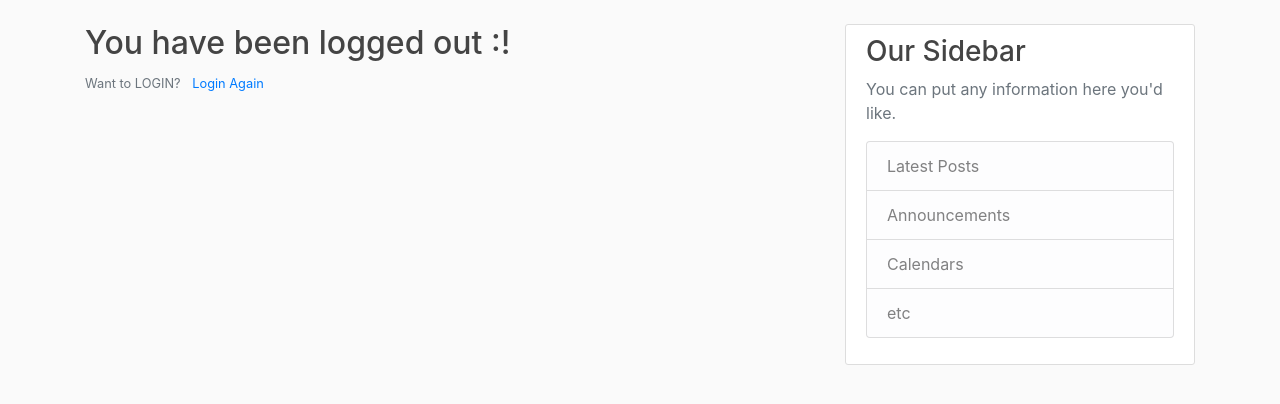
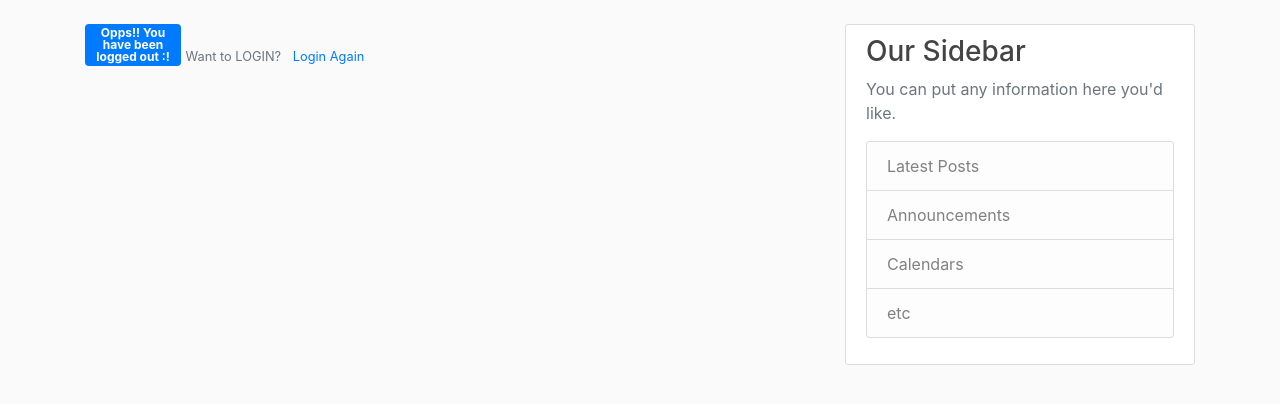
Before and after one commit to shashikant231/Travelog-, a Django app: page /logout/ in a window 1280 px wide. Shown: the part 56-460 px from the top of the page. Run offline with Django 3.2, Linux system fonts and the light colour scheme; some libraries are stand-ins or nearby versions.

Commit message:
Update logout.html
TEXT Wrapping  to highlight the user that they have been logged out.

```diff
--- a/django_first/users/templates/users/logout.html
+++ b/django_first/users/templates/users/logout.html
@@ -3,8 +3,10 @@
 
 {% block content %}
 
+                <div class="badge badge-primary text-wrap" style="width: 6rem;">
+                      Opps!! You have been logged out :!
+               </div>
 
-                <h2>You have been logged out :! </h2>
 
                 <small class="text-muted">
                     Want to LOGIN? <a class="ml-2" href = "{%  url 'login' %}">Login Again </a>
```
